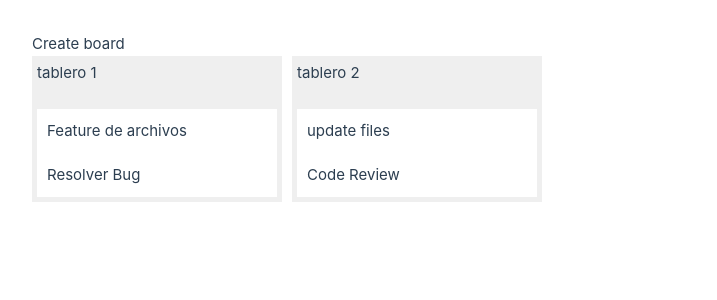
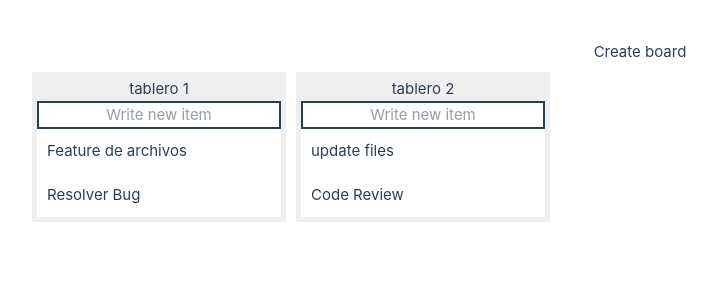
Before and after one commit to javiergp23/vue-projects, a Vue app in the folder drag-drop/: page / in a window 1280 px wide. Shown: the top 300 px of the page, without its empty margins (0-717 px from the left). Built offline with nearby package versions, Linux system fonts and the light colour scheme.

Commit message:
setup drag-drop

```diff
--- a/drag-drop/src/components/InputView.vue
+++ b/drag-drop/src/components/InputView.vue
@@ -14,10 +14,17 @@ const handleSubmit = () => {
 
 <template>
     <form action="" @submit.prevent="handleSubmit">
-        <input type="text" v-model="text">
+        <input class="border-2 mb-2 text-center" type="text" v-model="text" placeholder="Write new item">
     </form>
 </template>
 
 <style>
+    form{
+        border: 1 px solid black;
 
+    }
+    input{
+        background-color: white;
+        margin: 0, 0, 15px, 0;
+    }
 </style>
--- a/drag-drop/src/components/TodosView.vue
+++ b/drag-drop/src/components/TodosView.vue
@@ -40,18 +40,38 @@ const handleNewItem = (text, board) =>{
     })
 }
 
+const handleNewBoard = () => {
+    const name = prompt('Name of the board')
+    if(!!name){
+        boards.push({
+            id: crypto.randomUUID(),
+            name: name,
+            items: [],
+        })
+    }
+}
+
+
+const startDrag = () => {
+
+}
+
+const onDrop = () => {
+
+}
+
 </script>
 
 <template>
     <nav>
         <ul>
-            <li><a href="">Create board</a></li>
+            <li class="p-2 text-bold text-center"><a href="" @click.prevent="handleNewBoard">Create board</a></li>
         </ul>
     </nav>
     <div class="boards-container">
         <div class="boards">
-            <div class="board" v-for="board in boards" :key="board.id">
-                <div>{{board.name}}</div>
+            <div class="board" @drop="onDrop($event, board)" @dragover.prevent @dragenter.prevent v-for="board in boards" :key="board.id">
+                <div class="text-center">{{board.name}}</div>
                 <InputView @on-new-item="(text) => handleNewItem(text, board)"/>
                 <div class="items">
                     <div class="item" v-for="item in board.items" :key="item.id">
```
